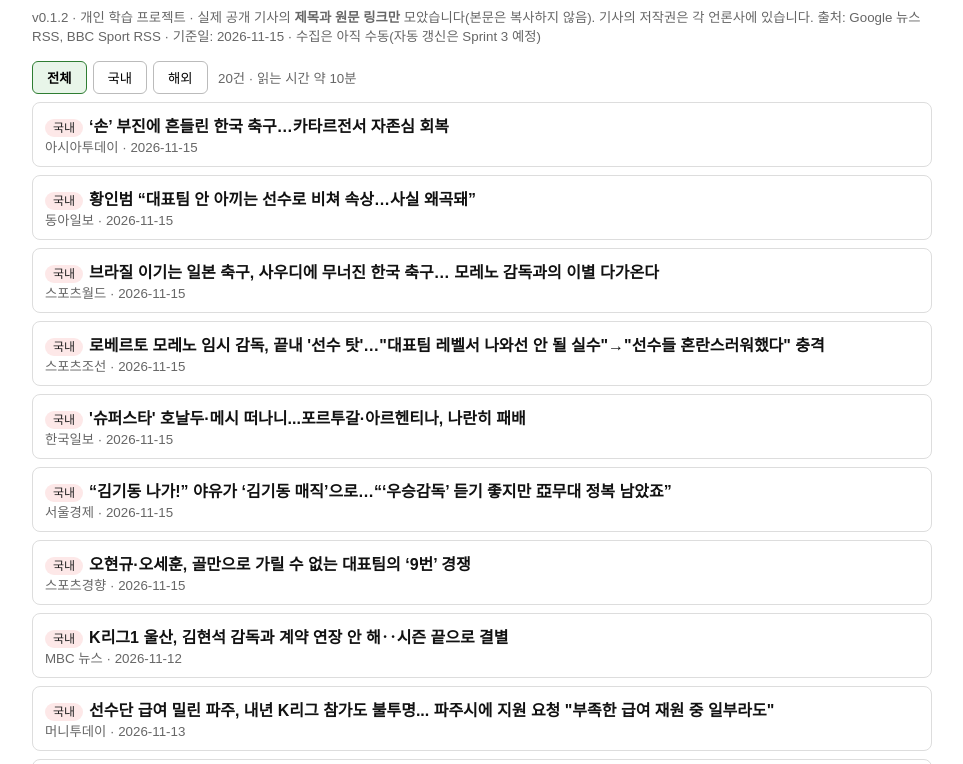
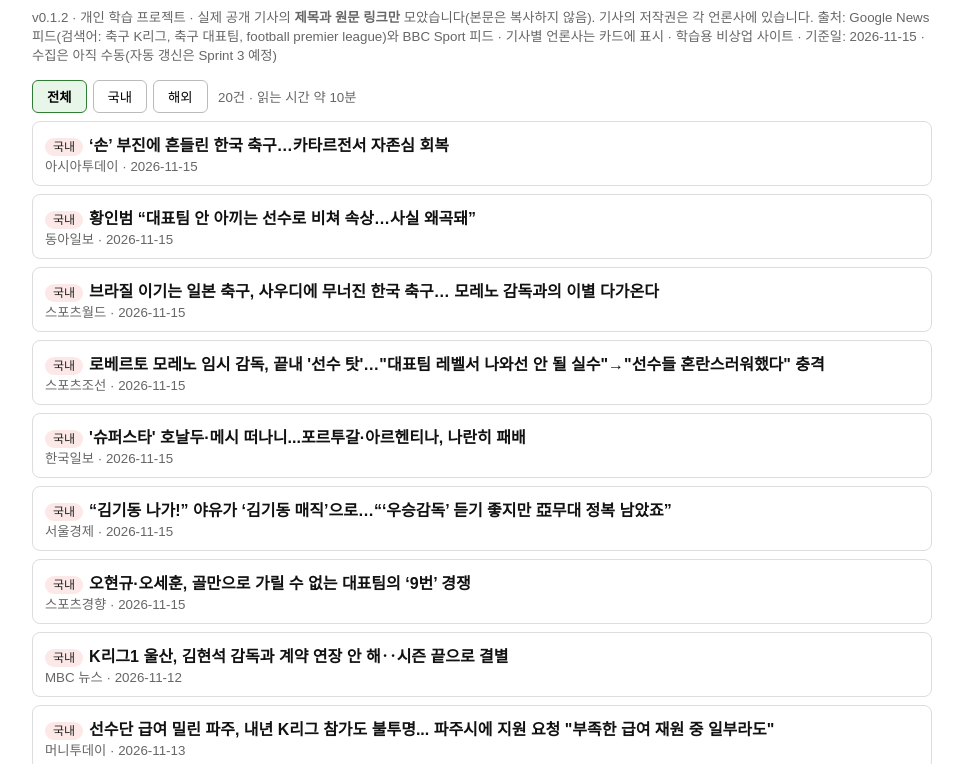
Before and after one commit to jinseok-individual/football-brief-lab, a plain HTML site: page docs/index.html in a window 1280 px wide. Shown: the part 84-848 px from the top of the page, without its empty margins (158-1121 px from the left). Drawn offline with Linux system fonts and the light colour scheme.

Commit message:
사이트에 출처와 검색어 표시 추가

```diff
--- a/docs/index.html
+++ b/docs/index.html
@@ -3,7 +3,7 @@
 <title>국내외 축구 이슈 브리핑 v0.1.2</title>
 <style>body{font-family:'Malgun Gothic',sans-serif;max-width:900px;margin:24px auto;padding:0 12px;color:#222}small{color:#666}button{padding:6px 14px;margin-right:6px;border:1px solid #bbb;background:#fff;border-radius:6px;cursor:pointer}button.on{background:#e8f5e9;font-weight:700;border-color:#2e7d32}.card{border:1px solid #ddd;border-radius:8px;padding:10px 12px;margin:8px 0}.tag{font-size:12px;padding:2px 8px;border-radius:10px;margin-right:6px}.kr{background:#fde8e8}.gl{background:#e8f0fe}a{color:#111;font-weight:700;text-decoration:none}a:hover{text-decoration:underline}</style></head><body>
 <h1>국내외 축구 이슈 브리핑</h1>
-<p><small>v0.1.2 · 개인 학습 프로젝트 · 실제 공개 기사의 <b>제목과 원문 링크만</b> 모았습니다(본문은 복사하지 않음). 기사의 저작권은 각 언론사에 있습니다. 출처: Google 뉴스 RSS, BBC Sport RSS · 기준일: 2026-11-15 · 수집은 아직 수동(자동 갱신은 Sprint 3 예정)</small></p>
+<p><small>v0.1.2 · 개인 학습 프로젝트 · 실제 공개 기사의 <b>제목과 원문 링크만</b> 모았습니다(본문은 복사하지 않음). 기사의 저작권은 각 언론사에 있습니다. 출처: Google News 피드(검색어: 축구 K리그, 축구 대표팀, football premier league)와 BBC Sport 피드 · 기사별 언론사는 카드에 표시 · 학습용 비상업 사이트 · 기준일: 2026-11-15 · 수집은 아직 수동(자동 갱신은 Sprint 3 예정)</small></p>
 <div><button id="b-all" class="on" onclick="setF('all')">전체</button><button id="b-kr" onclick="setF('kr')">국내</button><button id="b-gl" onclick="setF('gl')">해외</button> <small id="cnt"></small></div>
 <div id="list"></div>
 <script>
```
